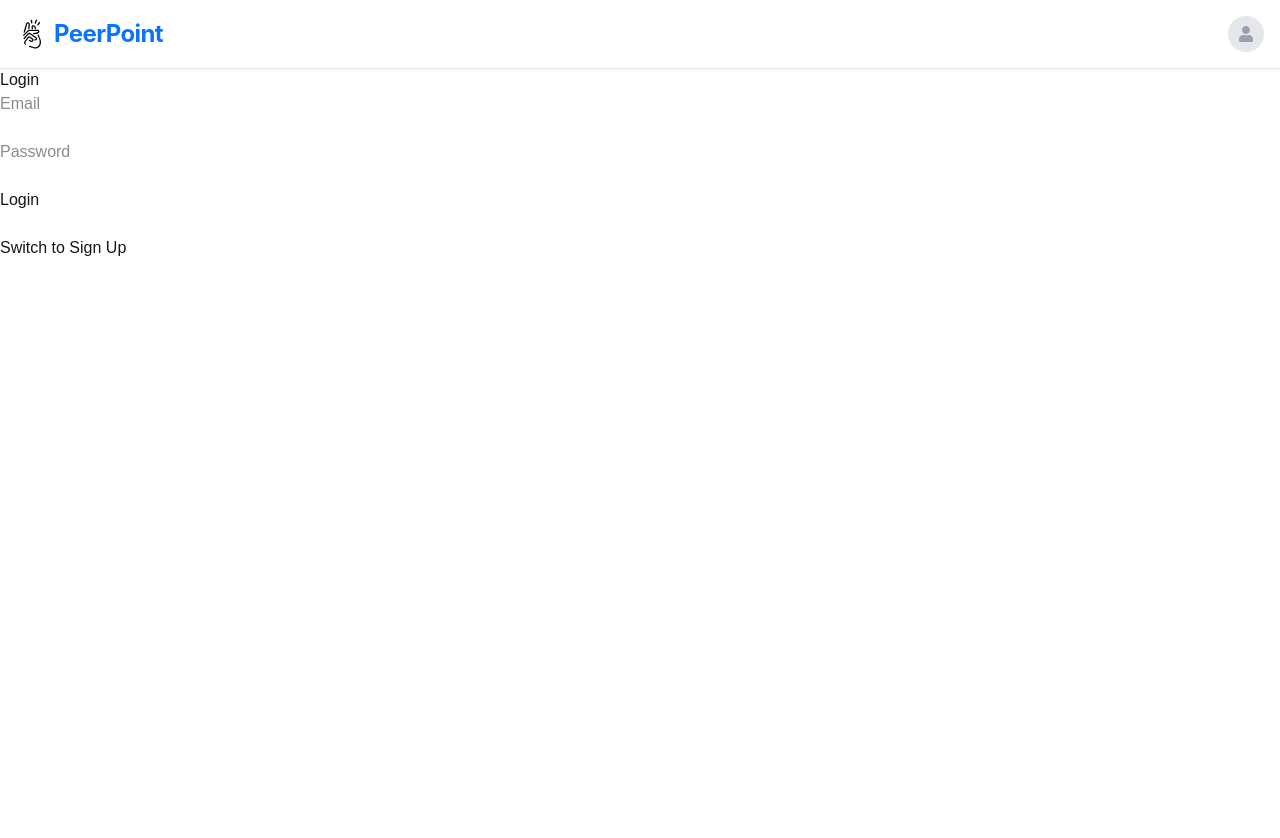
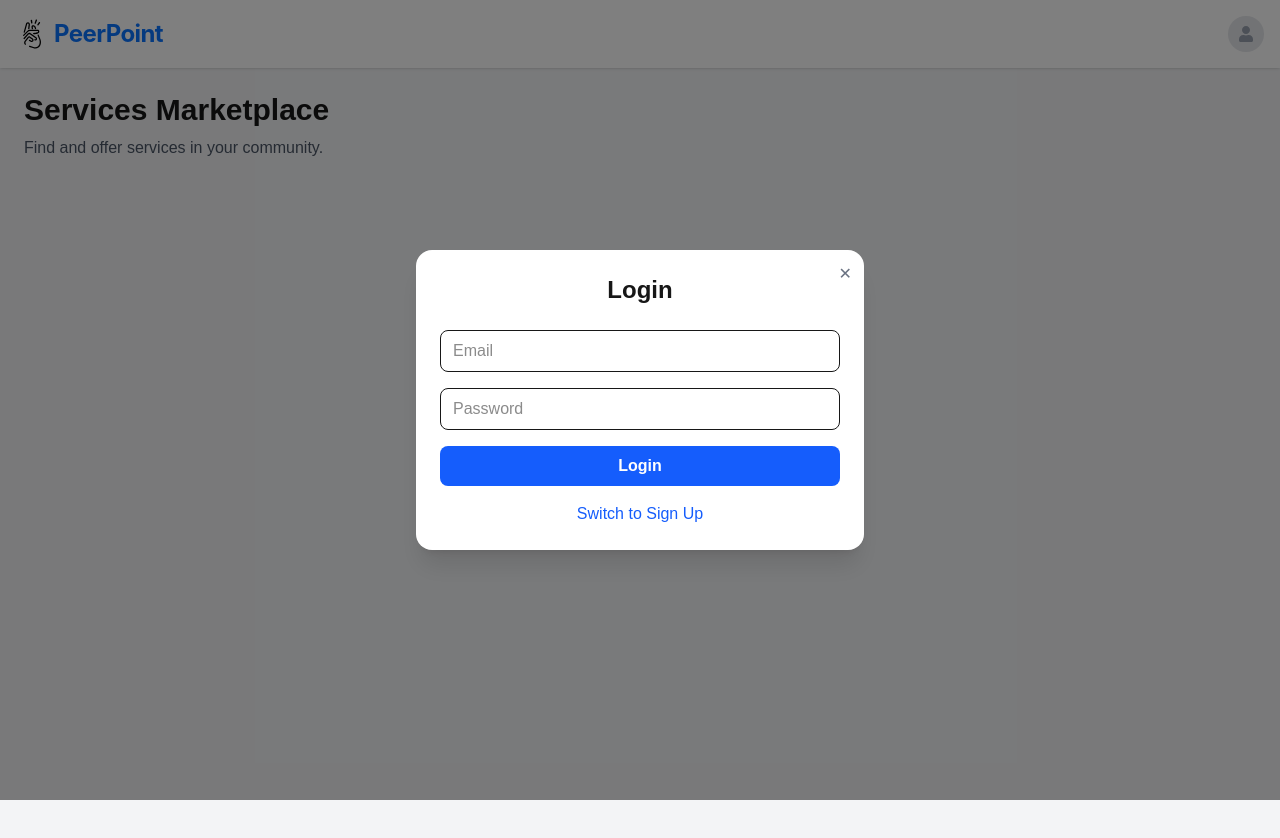
Before and after one commit to nadiabouassaly/services_marketplace, a Next.js app: page /auth in a window 1280 px wide. Shown: the top 838 px of the page. Before the commit the page ends 800 px from the top, so only its background shows below. Built offline with nearby package versions, Linux system fonts and the light colour scheme.

Commit message:
added popup login

```diff
--- a/app/auth/page.tsx
+++ b/app/auth/page.tsx
@@ -2,42 +2,71 @@
 
 import { useState } from "react";
 
-export default function Page() {
+export default function HomePage() {
+  const [showAuth, setShowAuth] = useState(true);
   const [isLogin, setIsLogin] = useState(true);
-  const [form, setForm] = useState({
-    name: "",
-    email: "",
-    password: "",
-  });
 
   return (
-    <div>
-      <h1>{isLogin ? "Login" : "Sign Up"}</h1>
+    <main className="min-h-screen bg-gray-100 relative">
+      <div className="p-6">
+        <h1 className="text-3xl font-bold">Services Marketplace</h1>
+        <p className="mt-2 text-gray-600">
+          Find and offer services in your community.
+        </p>
+      </div>
 
-      <form>
+      {showAuth && (
+        <div className="fixed inset-0 bg-black/50 flex items-center justify-center z-50">
+          <div className="bg-white w-full max-w-md rounded-2xl shadow-xl p-6 relative">
+            <button
+              onClick={() => setShowAuth(false)}
+              className="absolute top-3 right-3 text-gray-500 hover:text-black"
+            >
+              ✕
+            </button>
+
+            <h2 className="text-2xl font-bold text-center mb-6">
+              {isLogin ? "Login" : "Sign Up"}
+            </h2>
+
+            <form className="space-y-4">
               {!isLogin && (
-          <>
-            <input type="text" placeholder="Name" />
-            <br /><br />
-          </>
+                <input
+                  type="text"
+                  placeholder="Name"
+                  className="w-full border rounded-lg px-3 py-2"
+                />
               )}
 
-        <input type="email" placeholder="Email" />
-        <br /><br />
+              <input
+                type="email"
+                placeholder="Email"
+                className="w-full border rounded-lg px-3 py-2"
+              />
 
-        <input type="password" placeholder="Password" />
-        <br /><br />
+              <input
+                type="password"
+                placeholder="Password"
+                className="w-full border rounded-lg px-3 py-2"
+              />
 
-        <button type="submit">
+              <button
+                type="submit"
+                className="w-full bg-blue-600 text-white rounded-lg py-2 font-semibold hover:bg-blue-700"
+              >
                 {isLogin ? "Login" : "Sign Up"}
               </button>
             </form>
 
-      <br />
-
-      <button onClick={() => setIsLogin(!isLogin)}>
+            <button
+              onClick={() => setIsLogin(!isLogin)}
+              className="mt-4 w-full text-blue-600 font-medium hover:underline"
+            >
               {isLogin ? "Switch to Sign Up" : "Switch to Login"}
             </button>
           </div>
+        </div>
+      )}
+    </main>
   );
 }
```
Lines whose indentation alone changed are shown as unchanged.
